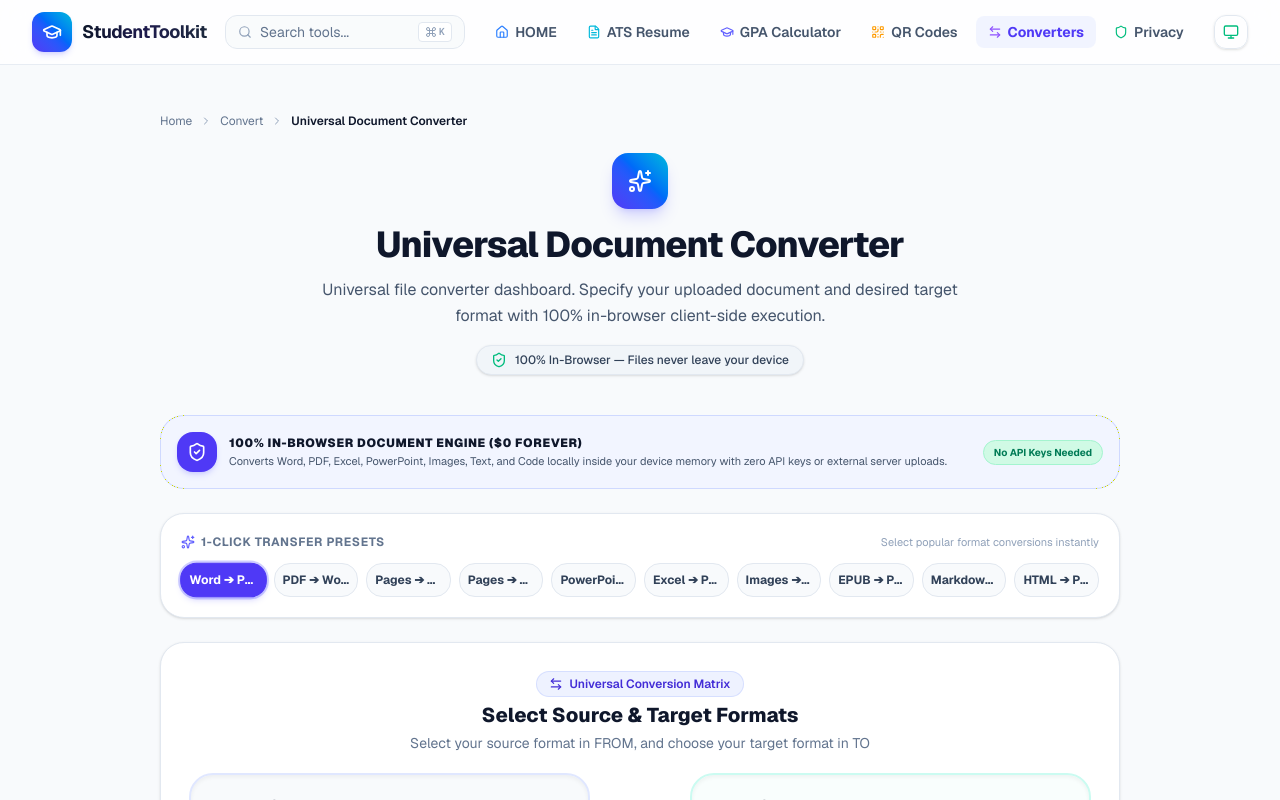
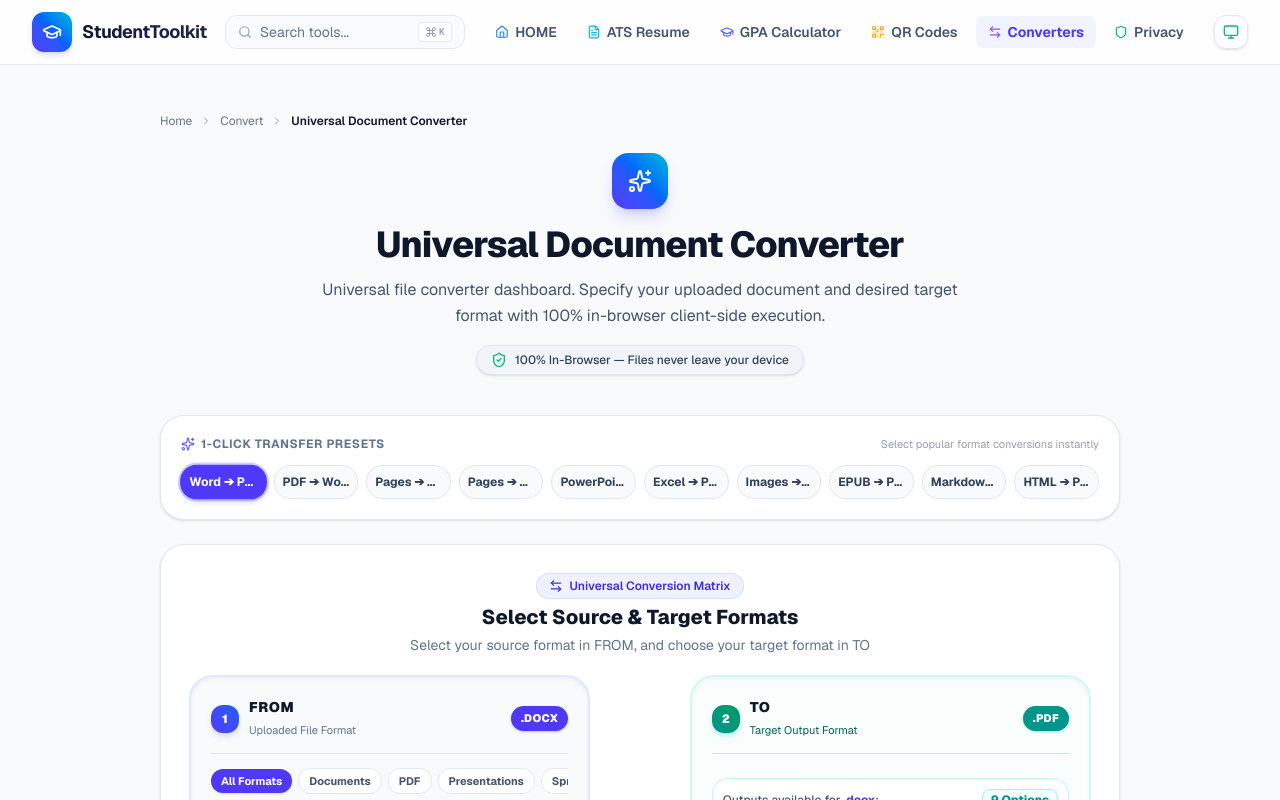
Before and after one commit to darshanrk2006/Student-Utility, a Next.js app: page /convert in a window 1280 px wide. Shown: the top 800 px of the page. Built offline with nearby package versions, Linux system fonts and the light colour scheme.

Commit message:
feat: remove in-browser document engine banner from converter

```diff
--- a/components/ServerConvertTool.tsx
+++ b/components/ServerConvertTool.tsx
@@ -883,25 +883,6 @@
   return (
     <ToolLayout tool={tool}>
       <div className="space-y-6 max-w-5xl mx-auto">
-        {/* Top 100% In-Browser Trust Banner */}
-        <div className="p-4 rounded-3xl bg-indigo-50/70 dark:bg-indigo-950/30 border border-indigo-200/80 dark:border-indigo-900/60 flex items-center justify-between gap-4">
-          <div className="flex items-center gap-3">
-            <div className="w-10 h-10 rounded-2xl bg-indigo-600 text-white flex items-center justify-center font-bold shadow-md shadow-indigo-500/20">
-              <ShieldCheck className="w-5 h-5" />
-            </div>
-            <div>
-              <h4 className="text-xs font-black text-slate-900 dark:text-slate-100 uppercase tracking-wider">
-                100% In-Browser Document Engine ($0 Forever)
-              </h4>
-              <p className="text-[11px] text-slate-600 dark:text-slate-400 mt-0.5">
-                Converts Word, PDF, Excel, PowerPoint, Images, Text, and Code locally inside your device memory with zero API keys or external server uploads.
-              </p>
-            </div>
-          </div>
-          <span className="hidden sm:inline-flex text-[10px] font-bold px-2.5 py-1 rounded-full bg-emerald-100 dark:bg-emerald-950 text-emerald-700 dark:text-emerald-300 border border-emerald-200 dark:border-emerald-800 shrink-0">
-            No API Keys Needed
-          </span>
-        </div>
 
         {/* Quick Conversion Preset Shortcuts */}
         <div className="bg-white dark:bg-slate-900 rounded-3xl border border-slate-200 dark:border-slate-800 p-4 sm:p-5 shadow-sm space-y-3">
```
